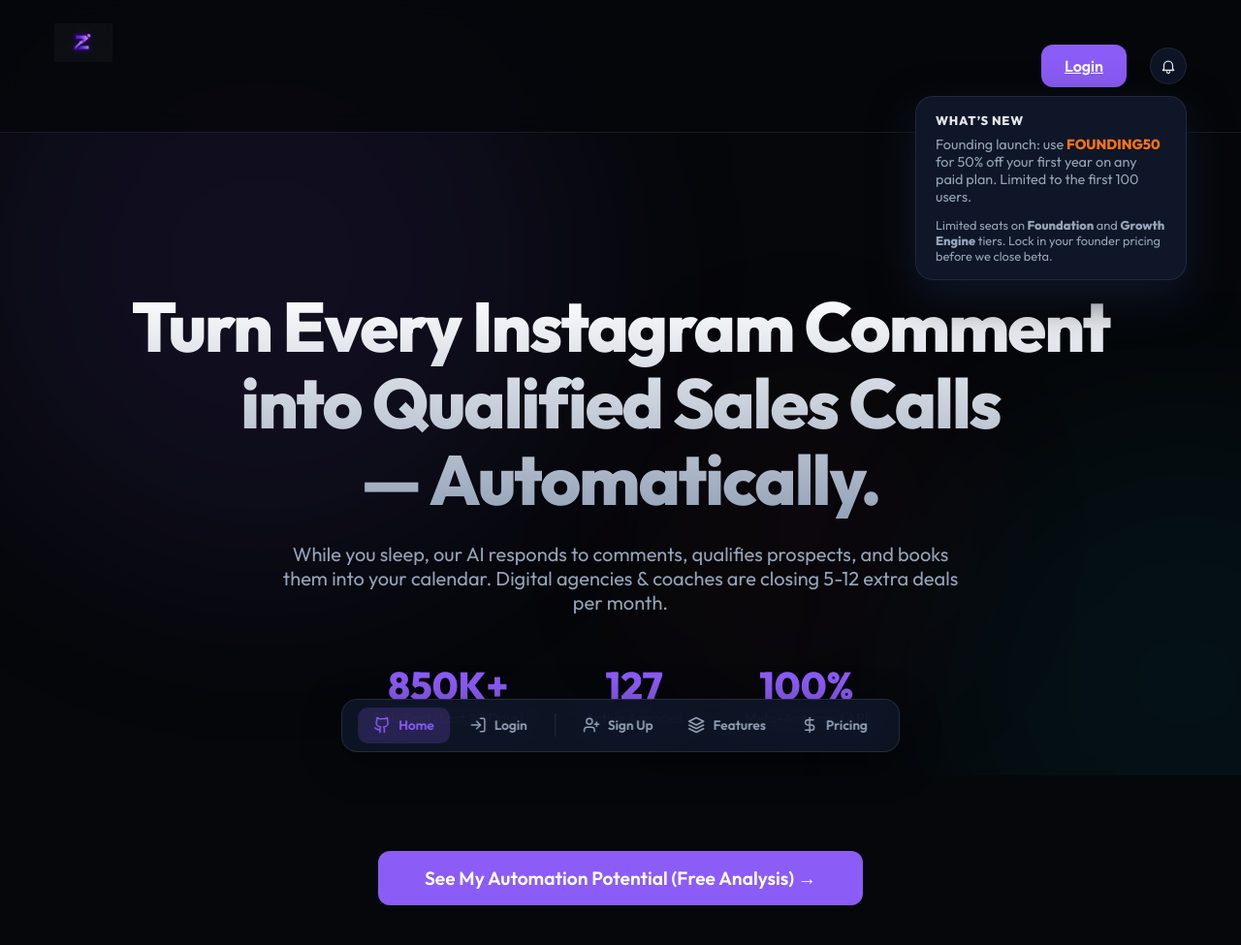
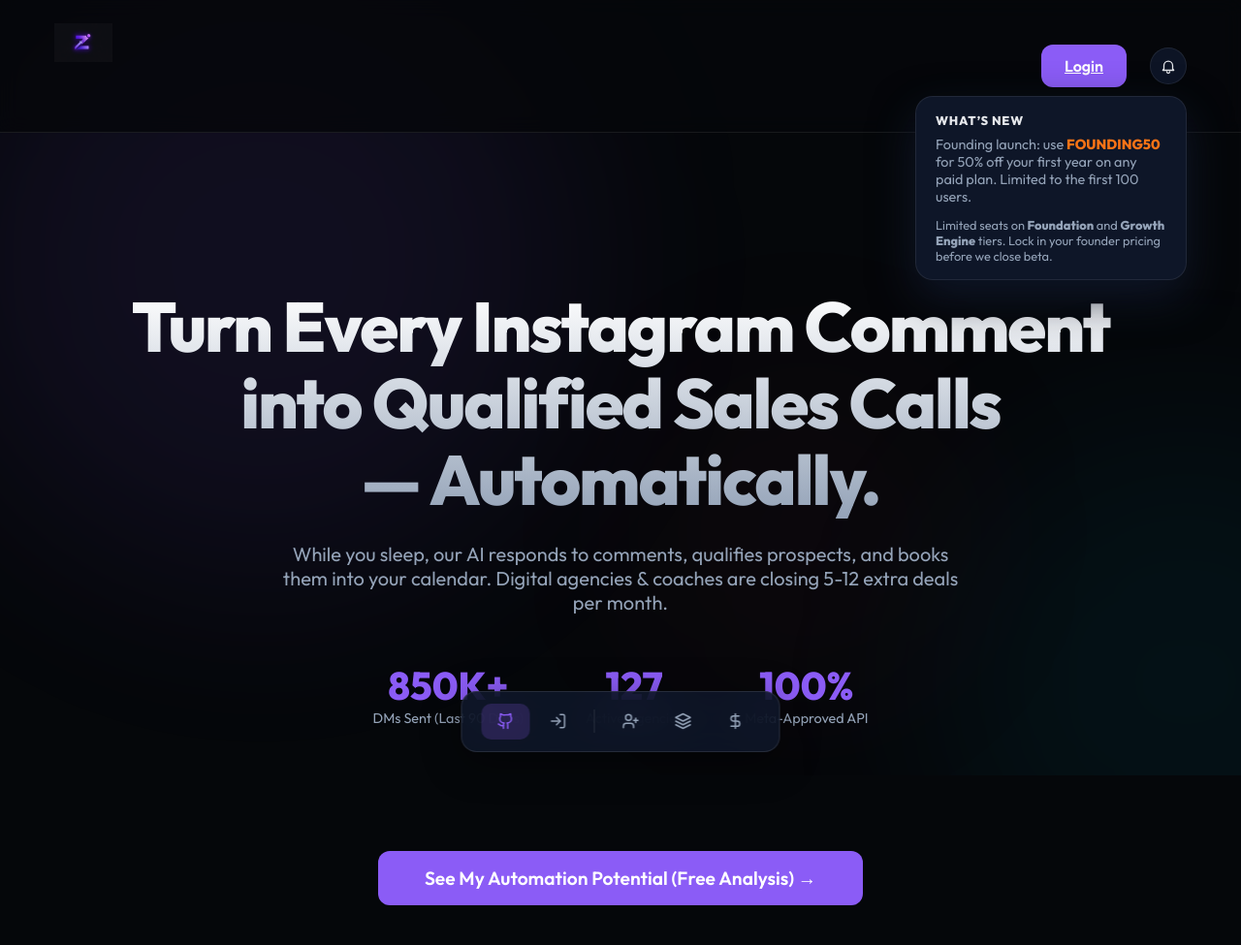
Before and after one commit to Yash-007688/automation, a Flask app: page / in a window 1280 px wide. Shown: the top 975 px of the page at 97% size. Run offline with Flask 3, Linux system fonts and the light colour scheme; some libraries are stand-ins or nearby versions.

Commit message:
Show icons only in Docker navbar

```diff
--- a/templates/home.html
+++ b/templates/home.html
@@ -160,6 +160,15 @@
             height: 24px;
             background: rgba(255, 255, 255, 0.1);
             margin: 0 0.5rem;
+        }
+
+        /* Hide text, show icons only */
+        .docker-nav-item span {
+            display: none;
+        }
+
+        .docker-nav {
+            padding: 0.75rem 1.25rem;
         }
 
         @media (max-width: 768px) {
```
